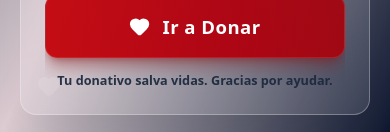
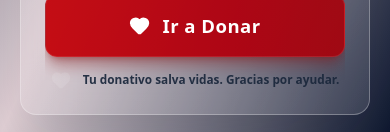
Before and after one commit to felipemiramontesr/cr, a React (Vite) app: page / in a window 390 px wide. Shown: the part 709-841 px from the top of the page. Built offline with nearby package versions, Linux system fonts and the light colour scheme.

Commit message:
feat: refine watermark alignment and margins

```diff
--- a/src/components/GlassCard.tsx
+++ b/src/components/GlassCard.tsx
@@ -32,11 +32,11 @@ export const GlassCard = ({ children, className = '' }: GlassCardProps) => {
       <img
         src={cruzRojaLogo}
         alt=""
-        className="absolute top-0 -right-7 md:-right-10 w-40 md:w-60 h-auto opacity-10 pointer-events-none brightness-0 invert"
+        className="absolute -top-3 -right-12 md:-top-5 md:-right-20 w-56 md:w-80 h-auto opacity-10 pointer-events-none brightness-0 invert"
       />
 
-      {/* Heart Watermark */}
-      <Heart className="absolute bottom-4 left-4 w-6 h-6 md:w-8 md:h-8 text-white fill-white opacity-10 pointer-events-none" />
+      {/* Heart Watermark (Desktop Only) */}
+      <Heart className="hidden md:block absolute bottom-5 left-4 w-8 h-8 text-white fill-white opacity-10 pointer-events-none" />
 
       {children}
     </motion.div>
--- a/src/pages/DonationPortal.tsx
+++ b/src/pages/DonationPortal.tsx
@@ -77,9 +77,14 @@ export const DonationPortal = () => {
               Ir a Donar
             </motion.a>
 
-            <p className="text-center text-slate-800 font-bold mt-[1.5vh] text-[clamp(0.7rem,1.5vh,0.9rem)]">
-              Tu donativo salva vidas. Gracias por ayudar.
-            </p>
+            <div className="flex items-center justify-center w-full mt-[1.5vh] gap-3">
+              {/* Mobile Heart Watermark (Inline for alignment) */}
+              <Heart className="md:hidden w-5 h-5 text-white fill-white opacity-10 pointer-events-none shrink-0" />
+
+              <p className="text-center text-slate-800 font-bold text-[clamp(0.6rem,1.4vh,0.9rem)] whitespace-nowrap">
+                Tu donativo salva vidas. Gracias por ayudar.
+              </p>
+            </div>
           </div>
         </div>
       </GlassCard>
```
